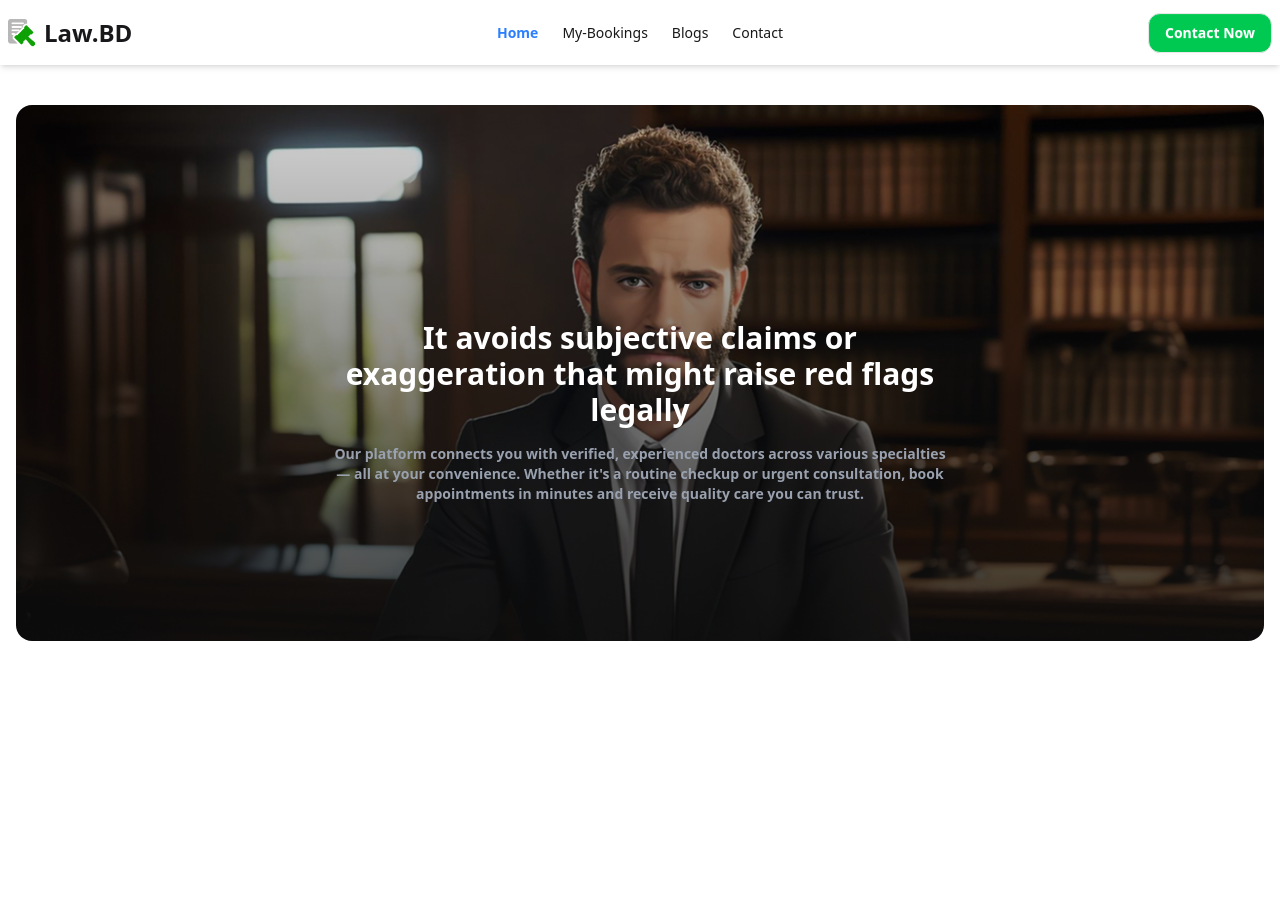
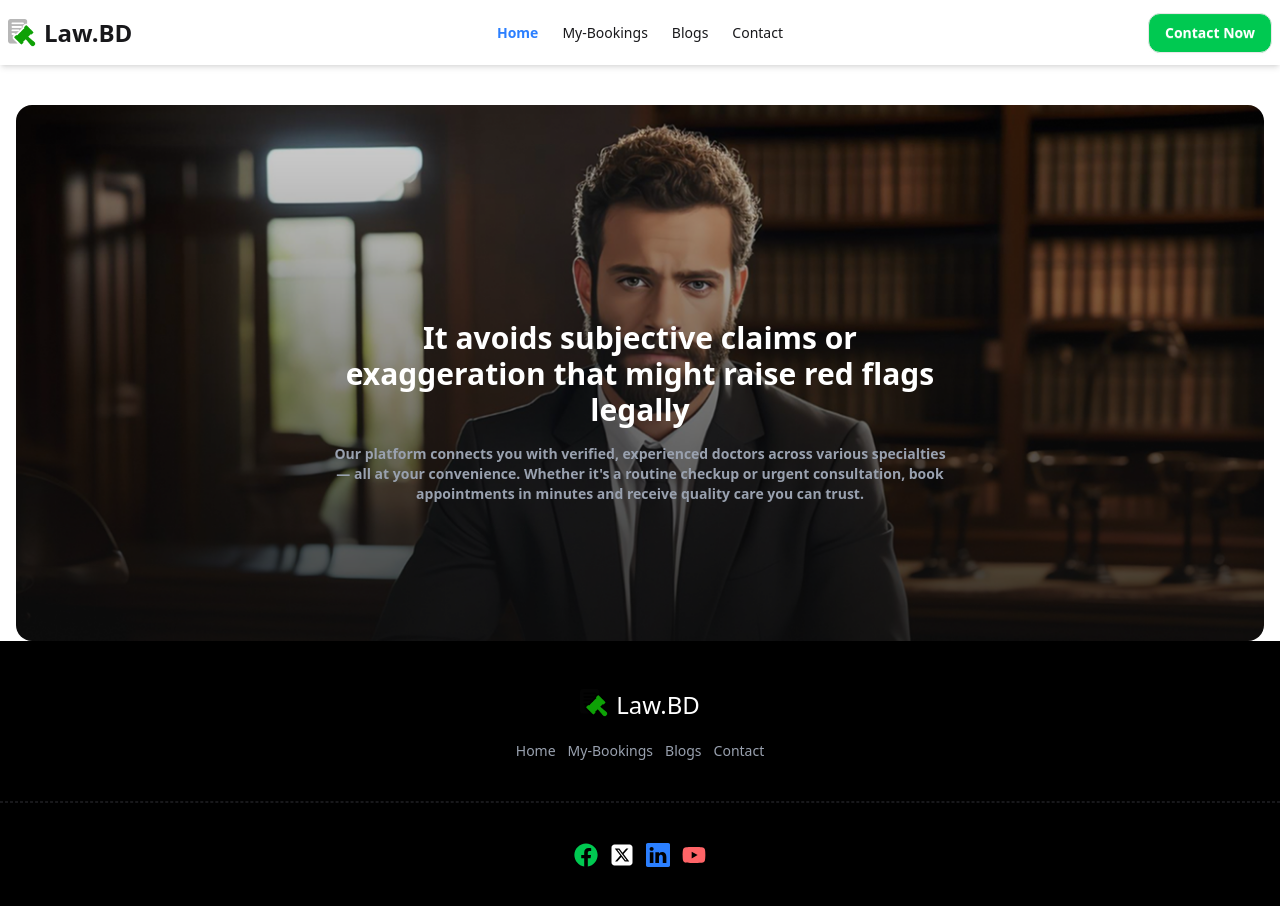
Before and after one commit to codeWithKausar43/LawyerBD, a React (Vite) app: page / in a window 1280 px wide. Shown: the top 906 px of the page. Before the commit the page ends 800 px from the top, so only its background shows below. Built offline with nearby package versions, Linux system fonts and the light colour scheme.

Commit message:
footer complete

```diff
--- a/package.json
+++ b/package.json
@@ -14,6 +14,7 @@
     "axios": "^1.8.4",
     "react": "^19.0.0",
     "react-dom": "^19.0.0",
+    "react-icons": "^5.5.0",
     "react-router-dom": "^7.5.1",
     "tailwindcss": "^4.1.4"
   },
--- /dev/null
+++ b/src/components/Footer.jsx
@@ -0,0 +1,45 @@
+import { Link } from "react-router-dom";
+import logo from "../assets/logo.png";
+import { FaFacebook, FaYoutube } from "react-icons/fa";
+import { FaSquareXTwitter } from "react-icons/fa6";
+import { BsLinkedin } from "react-icons/bs";
+const Footer = () => {
+  return (
+    <div className="bg-black min-h-72">
+      <div className="flex flex-col justify-center items-center ">
+        <div className="flex gap-2 mt-12">
+          <img className="size-7" src={logo} alt="" />
+          <h3 className="text-2xl text-white">Law.BD</h3>
+        </div>
+        <div className=" mt-5 flex gap-3 text-sm text-gray-400">
+          <Link>Home</Link>
+          <Link>My-Bookings</Link>
+          <Link>Blogs</Link>
+          <Link>Contact</Link>
+        </div>
+        <div className="border border-gray-600-900 border-dashed mt-10 w-full"></div>
+
+        <p className="flex gap-3 mt-10">
+          <a
+            href="https://facebook.com/mdkausar.ahammed.925"
+            target="_blank"
+            rel="noopener noreferrer"
+          >
+            <FaFacebook className="text-green-500 text-2xl" />
+          </a>
+          <a href="https://x.com/AhammedKau20909" target="_blank">
+            <FaSquareXTwitter className="text-2xl text-white" />
+          </a>
+          <a href="">
+            <BsLinkedin className="text-2xl text-blue-500" />
+          </a>
+          <a href="https://www.youtube.com/watch?v=AzzbuA9x0dg&list=PLNvrH2ljtIEcsQfYdjUXZlpBgxwxRBMJ3" target="_blank">
+            <FaYoutube className="text-2xl text-red-400"></FaYoutube>
+          </a>
+        </p>
+      </div>
+    </div>
+  );
+};
+
+export default Footer;
--- a/src/layouts/Root.jsx
+++ b/src/layouts/Root.jsx
@@ -1,5 +1,6 @@
 import { Outlet } from "react-router-dom";
 import Navbar from "../components/navbar";
+import Footer from "../components/Footer";
 
 
 const Root = () => {
@@ -9,7 +10,7 @@ const Root = () => {
              <div className="max-w-7xl mx-auto px-4">
              <Outlet></Outlet>
              </div>
-
+            <Footer></Footer>
         </div>
     );
 };
```
Also changed, not shown: 1 other file (tests, documents, lock files or other folders).
